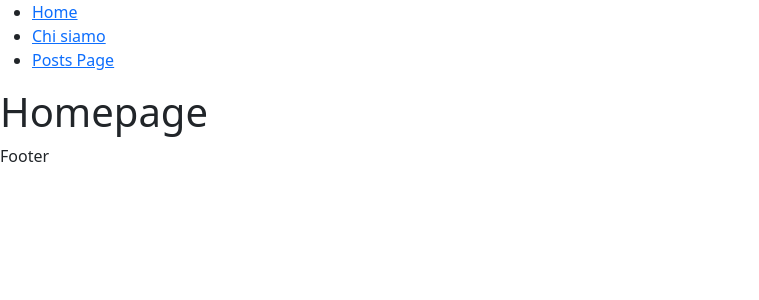
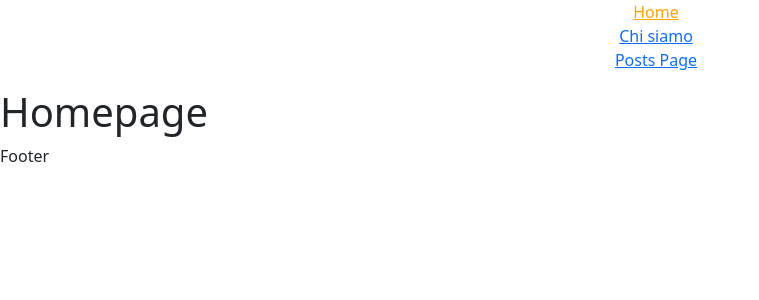
Before and after one commit to angeloalmanza/react-router, a React (Vite) app: page / in a window 1280 px wide. Shown: the top 300 px of the page, without its empty margins (0-759 px from the left). Built offline with nearby package versions, Linux system fonts and the light colour scheme; no server answers.

Commit message:
implementazione bonus

```diff
--- a/src/index.css
+++ b/src/index.css
@@ -0,0 +1,11 @@
+nav .active {
+    color: orange;
+}
+
+nav {
+    text-align: center;
+}
+
+nav ul {
+   list-style: none;
+}
```
